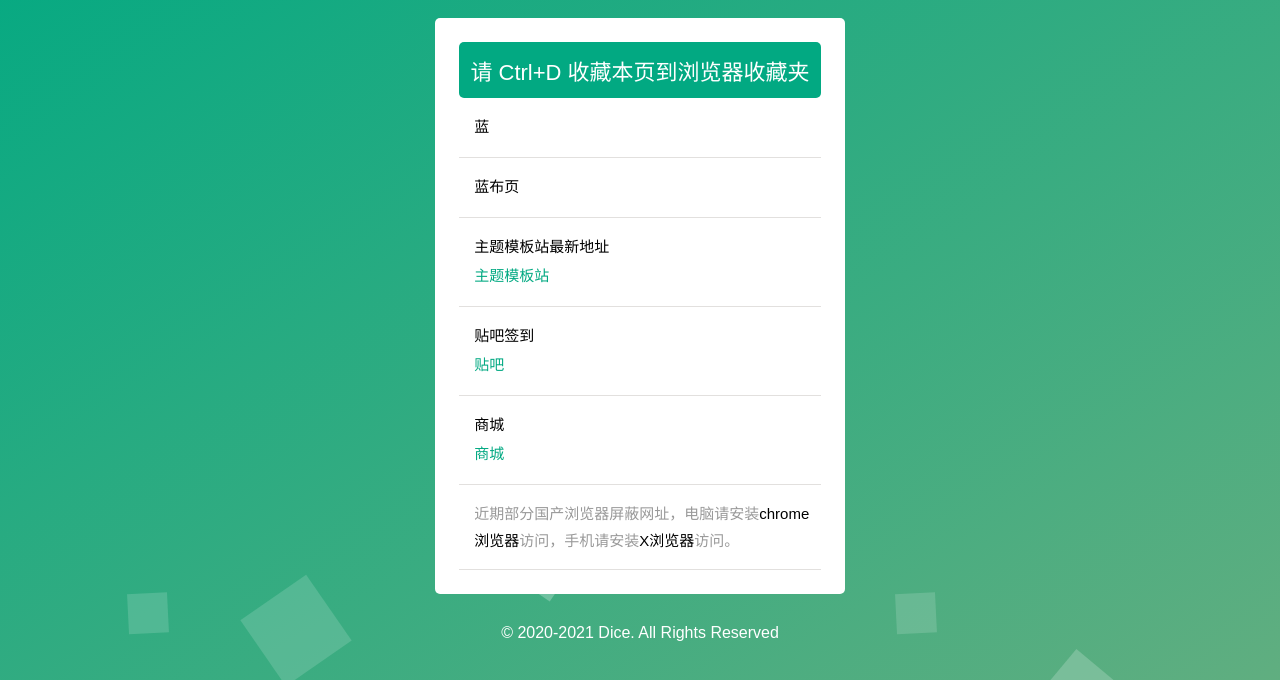
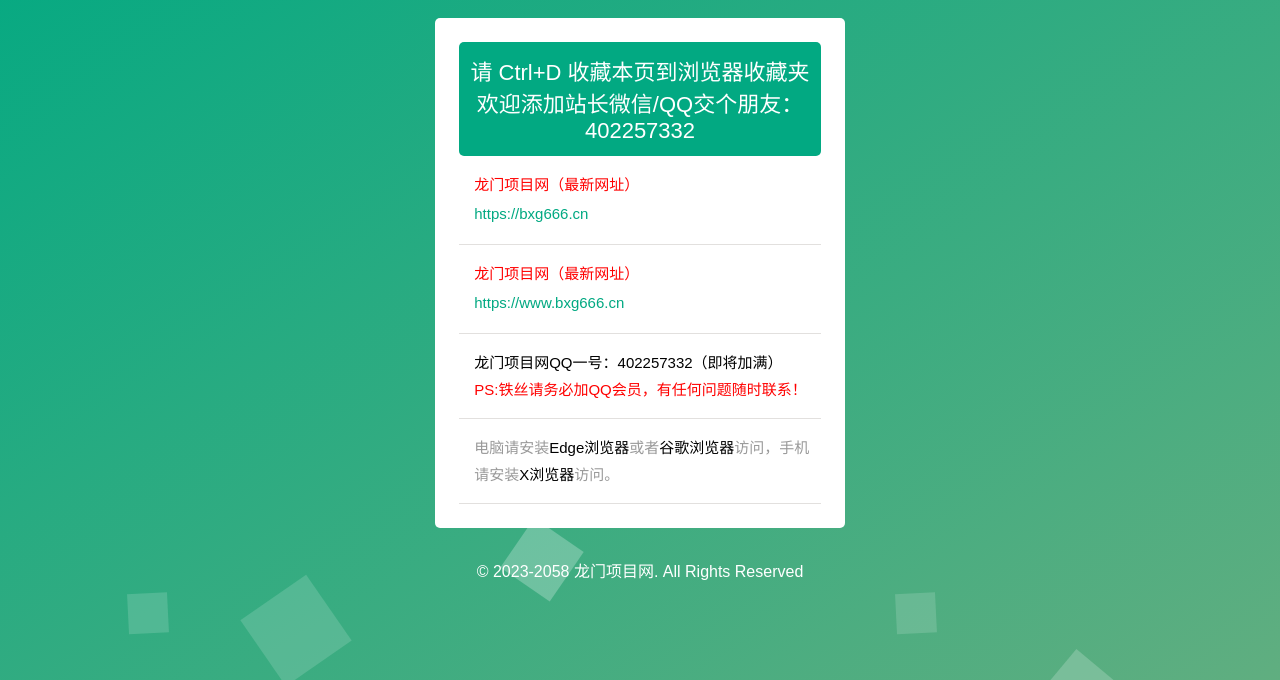
Before and after one commit to a354509316/longm, a plain HTML site: page index.html in a window 1280 px wide. Shown: the part 120-800 px from the top of the page. Drawn offline with Linux system fonts and the light colour scheme.

Commit message:
Update index.html

```diff
--- a/index.html
+++ b/index.html
@@ -3,10 +3,11 @@
 <head>
     <meta charset="utf-8">
     <meta name="viewport" content="width=device-width, initial-scale=1, shrink-to-fit=no">
-    <meta name="keywords" content="发布页,网最新地址,网址多少">
-    <meta name="description" content="发布页,网最新地址,网址多少">
+    <meta name="keywords" content="龙门项目网,龙门项目网最新地址,龙门项目网网址多少">
+    <meta name="description" content="龙门项目网发布页,龙门项目网最新地址,龙门项目网网址多少">
     <meta name="Author" content="Dice">
-    <title>永久地址发布页，收藏我回家不迷路！</title>
+
+    <title>龙门项目网永久地址发布页，收藏我回家不迷路！</title>
     <link rel="stylesheet" type="text/css" href="static/css/main.css">
     <link rel="favicon" href="favicon.ico">
 </head>
@@ -14,38 +15,49 @@
 <div id="all">
     <div class="wrapper">
         <div class="main">
-            <h1>地址发布页</h1>
+            <h1>龙门项目网 地址发布页</h1>
             <div class="content">
                 <div class="content-top">
-                    <h2>请 Ctrl+D 收藏本页到浏览器收藏夹</h2>
+                    <h2>请 Ctrl+D 收藏本页到浏览器收藏夹
+						</br>欢迎添加站长微信/QQ交个朋友：402257332</h2>
                     <ul>
 			    	<li>
-                            蓝
-                            <a href="#" target="_blank"><i></i></a>
+									<span style="color:red;">龙门项目网（最新网址）</span>
+									<a href="https://www.bxg666.cn" target="_blank"><i>https://bxg666.cn</i></a>
+
 								</li>
 								<li>
-                            蓝布页
-                            <a href="#" target="_blank"><i></i></a>
+								<span style="color:red;">龙门项目网（最新网址）</span>
+									<a href="https://www.bxg666.cn" target="_blank"><i>https://www.bxg666.cn</i></a>
+
 								</li>
+
+
+							<!--	<li>
+									龙门项目网（APP下载）
+									<a href="http://xxx.com" target="_blank"><i>龙门项目网APP（点击下载）</i></a>
+
+								</li>-->
 								<li>
-                            主题模板站最新地址
-                            <a href="https://www.ztmbz.com/" target="_blank"><i>主题模板站</i></a>
+									龙门项目网QQ一号：402257332（即将加满）<br>
+
+
+
+									<span style="color:red;">PS:铁丝请务必加QQ会员，有任何问题随时联系！</span>
 								</li>
+							<!--<li>
+								    <span style="color:red;">微信公众号：暂时未开通</span>
+								</li>-->
+
 								<li>
-                            贴吧签到
-                            <a href="#" target="_blank"><i> 贴吧</i></a>
-                        </li>
-                        <li>
-                            商城
-                            <a href="#" target="_blank"><i>商城</i></a>
-                        </li>
-                        <li>
-                            <span>近期部分国产浏览器屏蔽网址，电脑请安装<a href="#" target="_blank">chrome浏览器</a>访问，手机请安装<a href="#" target="_blank">X浏览器</a>访问。<span></span></span>
-                        </li>
+                                <span>电脑请安装<a href="https://www.microsoft.com/zh-cn/edge?form=MA13FJ" target="_blank">Edge浏览器</a>或者<a href="https://www.google.cn/chrome/" target="_blank">谷歌浏览器</a>访问，手机请安装<a href="https://www.xbext.com/" target="_blank">X浏览器</a>访问。<span>
+                                </span></span></li>
 							</ul>
+
+
 					</div>
 				</div>
-            <p class="footer">© 2020-2021 Dice. All Rights Reserved</p>
+				<p class="footer">© 2023-2058 龙门项目网. All Rights Reserved</p>
 			</div>
             <ul class="bg-bubbles">
                 <li></li>
```
Lines whose indentation alone changed are shown as unchanged.
